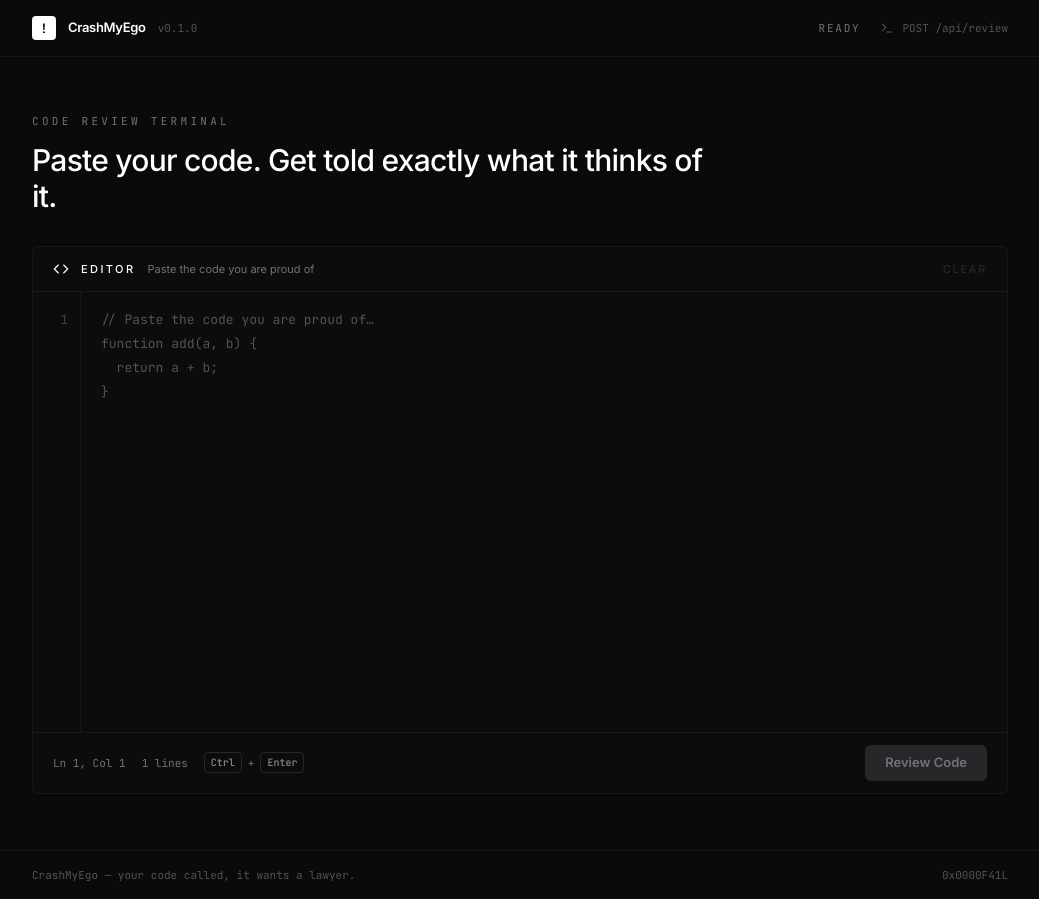
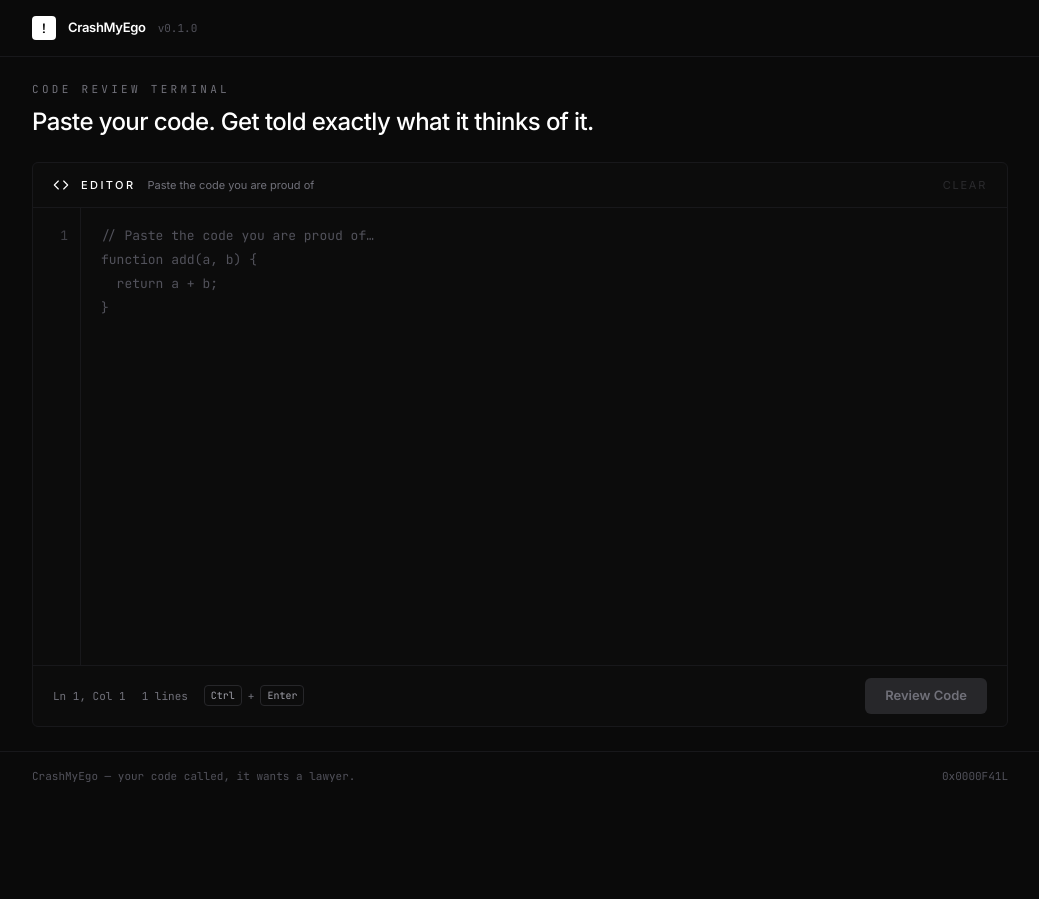
Before and after one commit to ItokianaRAKT/crash-my-ego, a React (Vite) app: page / in a window 1280 px wide. Shown: the whole page, without its empty margins (120-1159 px from the left). After the commit the page ends 800 px from the top, so only its background shows below. Built offline with nearby package versions, Linux system fonts and the light colour scheme.

Commit message:
feat: remove header status and fit page to viewport without scroll

```diff
--- a/src/App.tsx
+++ b/src/App.tsx
@@ -6,20 +6,8 @@ import {
 } from './api/reviewApi';
 import { EditorCard } from './components/EditorCard';
 import { PunchlineOverlay } from './components/PunchlineOverlay';
-import { TerminalIcon } from './components/icons/ModernIcons';
 import type { ReviewStatus } from './types';
 import { CRASH_ERROR_CODE } from './types';
-
-interface HeaderStatusMeta {
-  label: string;
-}
-
-const HEADER_STATUS: Record<ReviewStatus, HeaderStatusMeta> = {
-  idle: { label: 'Ready' },
-  loading: { label: 'Reviewing' },
-  success: { label: 'Complete' },
-  error: { label: 'Failed' },
-};
 
 export default function App(): JSX.Element {
   const [code, setCode] = useState<string>('');
@@ -29,7 +17,6 @@ export default function App(): JSX.Element {
 
   const isLoading = status === 'loading';
   const isOverlayOpen = status !== 'idle';
-  const headerStatus = HEADER_STATUS[status];
 
   const handleCodeChange = useCallback((nextCode: string): void => {
     setCode(nextCode);
@@ -66,7 +53,7 @@ export default function App(): JSX.Element {
   }, []);
 
   return (
-    <div className="flex min-h-screen flex-col bg-[#0a0a0a] text-white">
+    <div className="flex h-screen flex-col overflow-hidden bg-[#0a0a0a] text-white">
       <header className="border-b border-zinc-900">
         <div className="mx-auto flex h-14 w-full max-w-5xl items-center justify-between gap-4 px-6">
           <div className="flex min-w-0 items-center gap-3">
@@ -81,29 +68,20 @@ export default function App(): JSX.Element {
             </span>
           </div>
 
-          <div className="flex shrink-0 items-center gap-5">
-            <span className="font-mono text-[11px] tracking-[0.16em] text-zinc-500 uppercase">
-              {headerStatus.label}
-            </span>
-            <span className="hidden items-center gap-2 font-mono text-[11px] text-zinc-600 md:flex">
-              <TerminalIcon className="h-3.5 w-3.5" />
-              POST /api/review
-            </span>
-          </div>
         </div>
       </header>
 
-      <main className="mx-auto w-full max-w-5xl flex-1 px-6 py-10 sm:py-14">
-        <div className="mb-8 flex flex-col gap-3">
+      <main className="mx-auto flex min-h-0 w-full max-w-5xl flex-1 flex-col px-6 py-6">
+        <div className="mb-6 flex flex-col gap-2">
           <p className="font-mono text-[11px] tracking-[0.3em] text-zinc-500 uppercase">
             Code review terminal
           </p>
-          <h1 className="max-w-2xl text-2xl leading-tight font-medium tracking-tight text-white sm:text-3xl">
+          <h1 className="max-w-2xl text-xl leading-tight font-medium tracking-tight text-white sm:text-2xl">
             Paste your code. Get told exactly what it thinks of it.
           </h1>
         </div>
 
-        <div className="relative">
+        <div className="relative min-h-0 flex-1">
           <EditorCard
             code={code}
             onChange={handleCodeChange}
@@ -123,7 +101,7 @@ export default function App(): JSX.Element {
         </div>
       </main>
 
-      <footer className="border-t border-zinc-900">
+      <footer className="shrink-0 border-t border-zinc-900">
         <div className="mx-auto flex w-full max-w-5xl flex-wrap items-center justify-between gap-2 px-6 py-4 font-mono text-[11px] text-zinc-600">
           <span>CrashMyEgo — your code called, it wants a lawyer.</span>
           <span>{CRASH_ERROR_CODE}</span>
--- a/src/components/EditorCard.tsx
+++ b/src/components/EditorCard.tsx
@@ -89,7 +89,7 @@ export function EditorCard({
   return (
     <section
       aria-hidden={isBlurred}
-      className={`flex min-w-0 flex-col rounded-md border border-zinc-900 bg-[#0c0c0c] transition duration-300 ${
+      className={`flex h-full min-w-0 flex-col rounded-md border border-zinc-900 bg-[#0c0c0c] transition duration-300 ${
         isBlurred ? 'pointer-events-none scale-[1.01]' : ''
       }`}
     >
@@ -136,7 +136,7 @@ export function EditorCard({
           spellCheck={false}
           aria-label="Code à reviewer"
           placeholder={'// Paste the code you are proud of…\nfunction add(a, b) {\n  return a + b;\n}'}
-          className="min-h-[440px] w-full flex-1 resize-none overflow-auto bg-transparent px-5 py-4 font-mono text-[13px] leading-6 text-white caret-white outline-none placeholder:text-zinc-600"
+          className="min-h-0 w-full flex-1 resize-none overflow-auto bg-transparent px-5 py-4 font-mono text-[13px] leading-6 text-white caret-white outline-none placeholder:text-zinc-600"
         />
       </div>
 
--- a/src/components/icons/ModernIcons.tsx
+++ b/src/components/icons/ModernIcons.tsx
@@ -21,12 +21,3 @@ export function CodeIcon({ className }: ModernIconProps): JSX.Element {
     </svg>
   );
 }
-
-export function TerminalIcon({ className }: ModernIconProps): JSX.Element {
-  return (
-    <svg viewBox="0 0 24 24" className={className} {...STROKE_ATTRIBUTES}>
-      <path d="m4 17 6-6-6-6" />
-      <path d="M12 19h8" />
-    </svg>
-  );
-}
```
